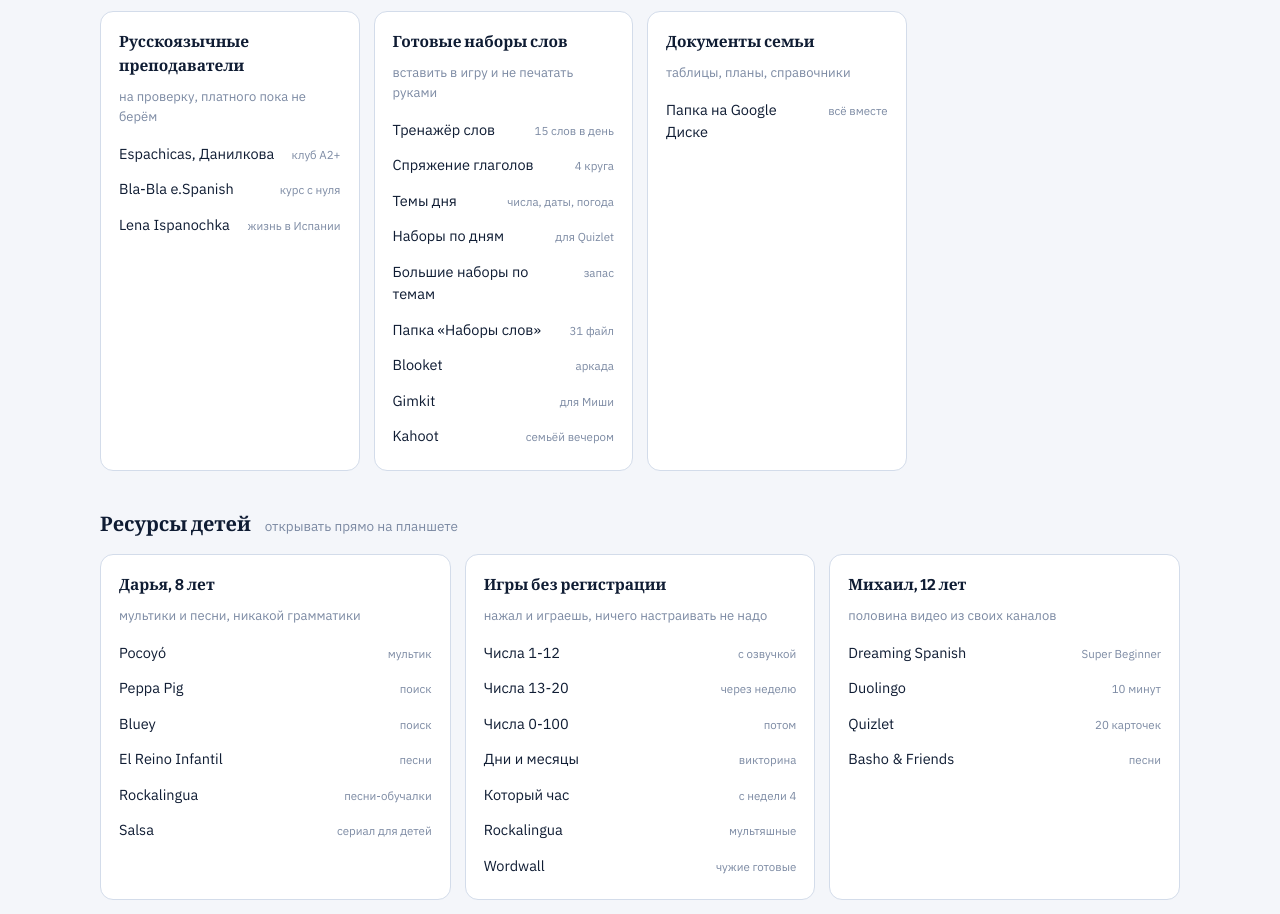
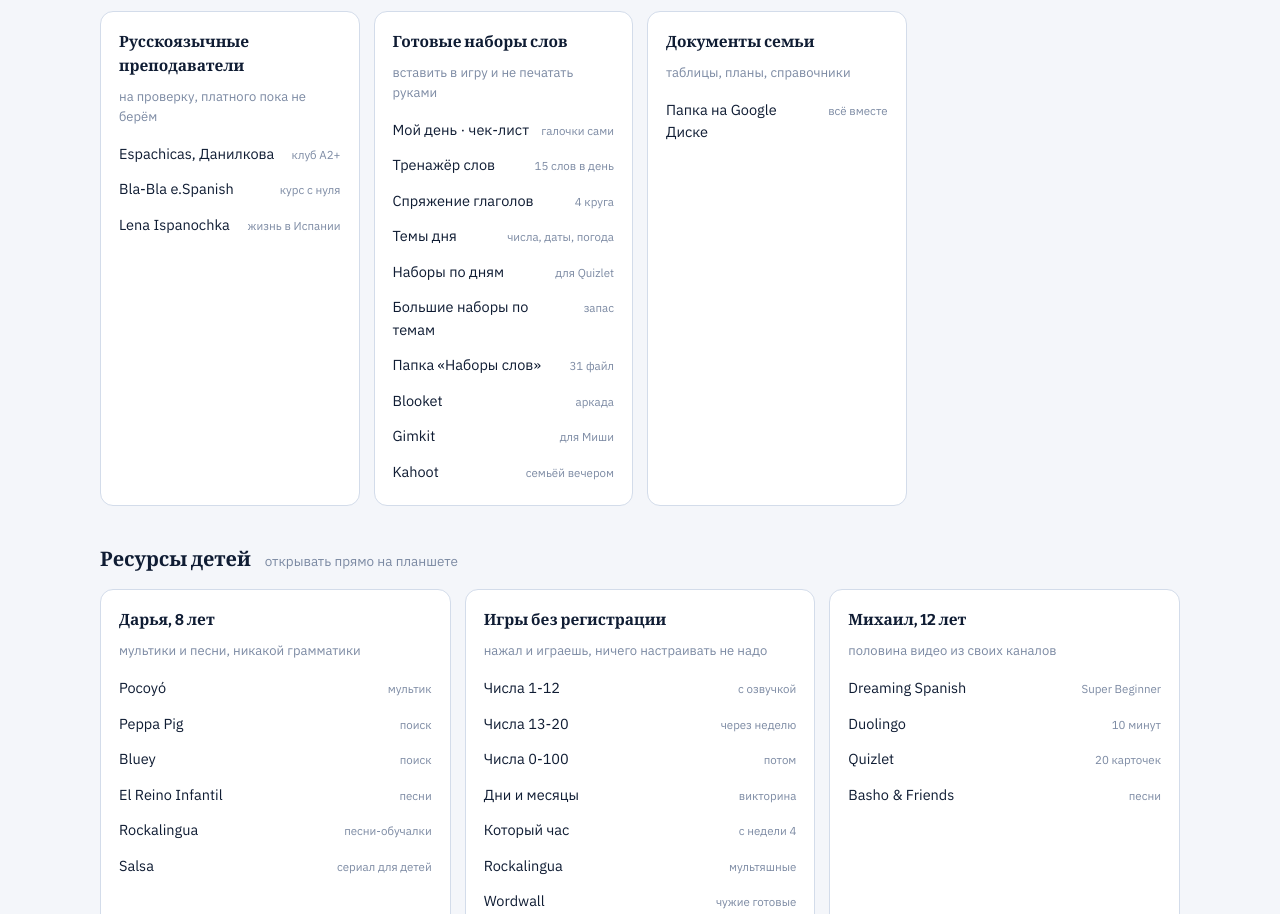
Before and after one commit to dmitry-malykhin/ruta-valencia, a plain HTML site: page index.html in a window 1280 px wide. Shown: the part 1293-2207 px from the top of the page. Drawn offline with nearby package versions, Linux system fonts and the light colour scheme.

Commit message:
чек-лист дня

```diff
--- a/index.html
+++ b/index.html
@@ -324,6 +324,7 @@
         <h3>Готовые наборы слов</h3>
         <p class="why">вставить в игру и не печатать руками</p>
         <div class="links">
+          <a href="./hoy.html">Мой день · чек-лист<span class="tag">галочки сами</span></a>
           <a href="./trainer.html">Тренажёр слов<span class="tag">15 слов в день</span></a>
           <a href="./verbos.html">Спряжение глаголов<span class="tag">4 круга</span></a>
           <a href="./temas.html">Темы дня<span class="tag">числа, даты, погода</span></a>
```
